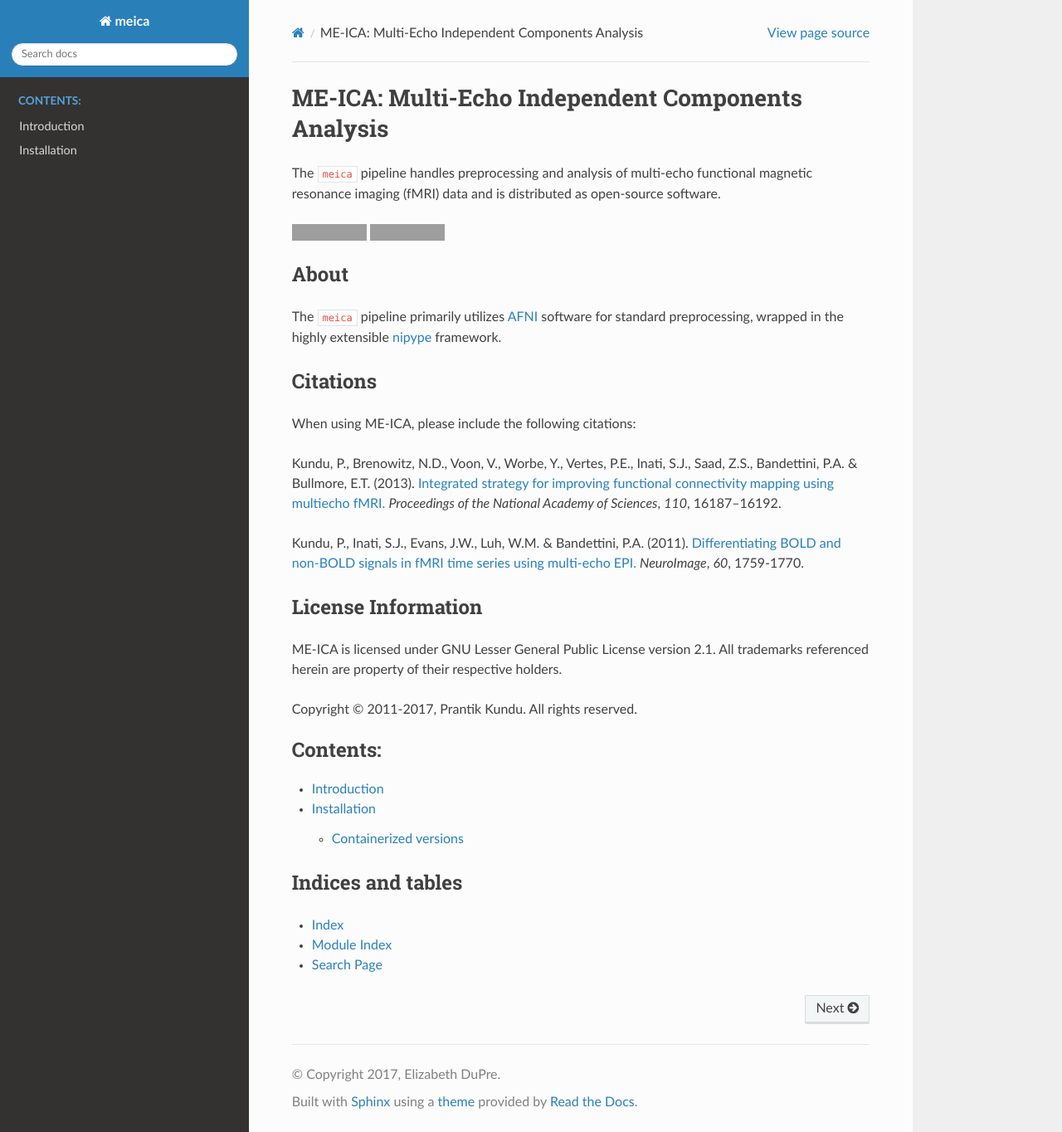
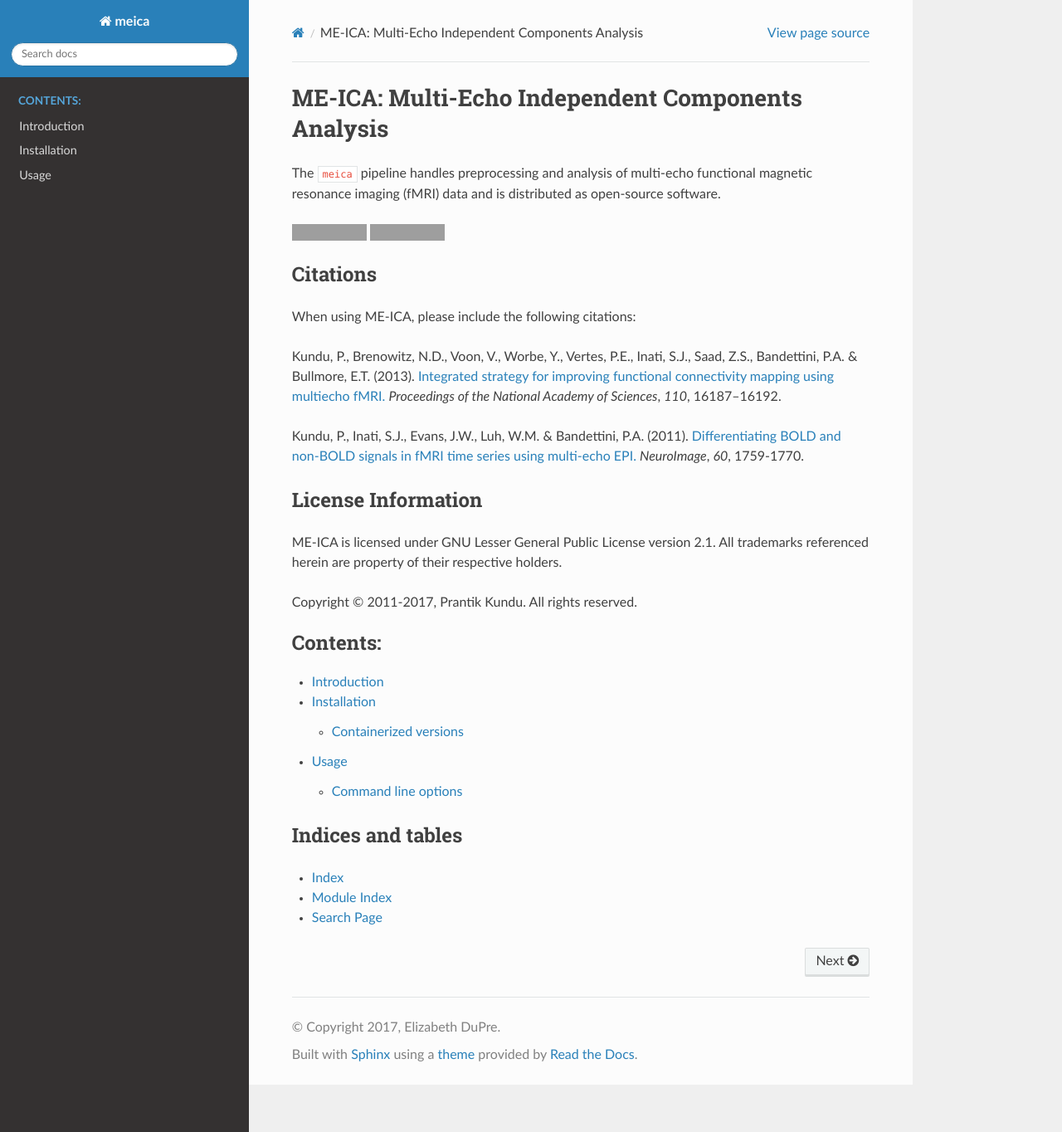
Before and after one commit to ME-ICA/me-ica, a Sphinx documentation site: the page built from docs/index.rst, in a window 1280 px wide and 1364 px high. Shown: the whole window at 83% size. Built offline with Sphinx 7.4.7 and the Read the Docs theme 2.0.0, drawn with Linux system fonts in a browser that asks for light colours; grey boxes are pictures that could not be loaded.

Commit message:
[DOC] Inital commit of usage docs

```diff
--- a/docs/index.rst
+++ b/docs/index.rst
@@ -16,14 +16,6 @@
 
 .. image:: http://img.shields.io/badge/License-LGPL%202.0-blue.svg
    :target: https://opensource.org/licenses/LGPL-2.1
-
-About
------
-
-The ``meica`` pipeline primarily utilizes `AFNI`_ software for standard preprocessing, wrapped in the highly extensible `nipype`_ framework.
-
-.. _AFNI: https://afni.nimh.nih.gov/
-.. _nipype: http://nipype.readthedocs.io/en/latest/
 
 Citations
 ---------
@@ -59,6 +51,7 @@
 
    introduction
    installation
+   usage
 
 
 Indices and tables
```
Also changed, not shown: docs/usage.rst (added, +28 -0 lines).
